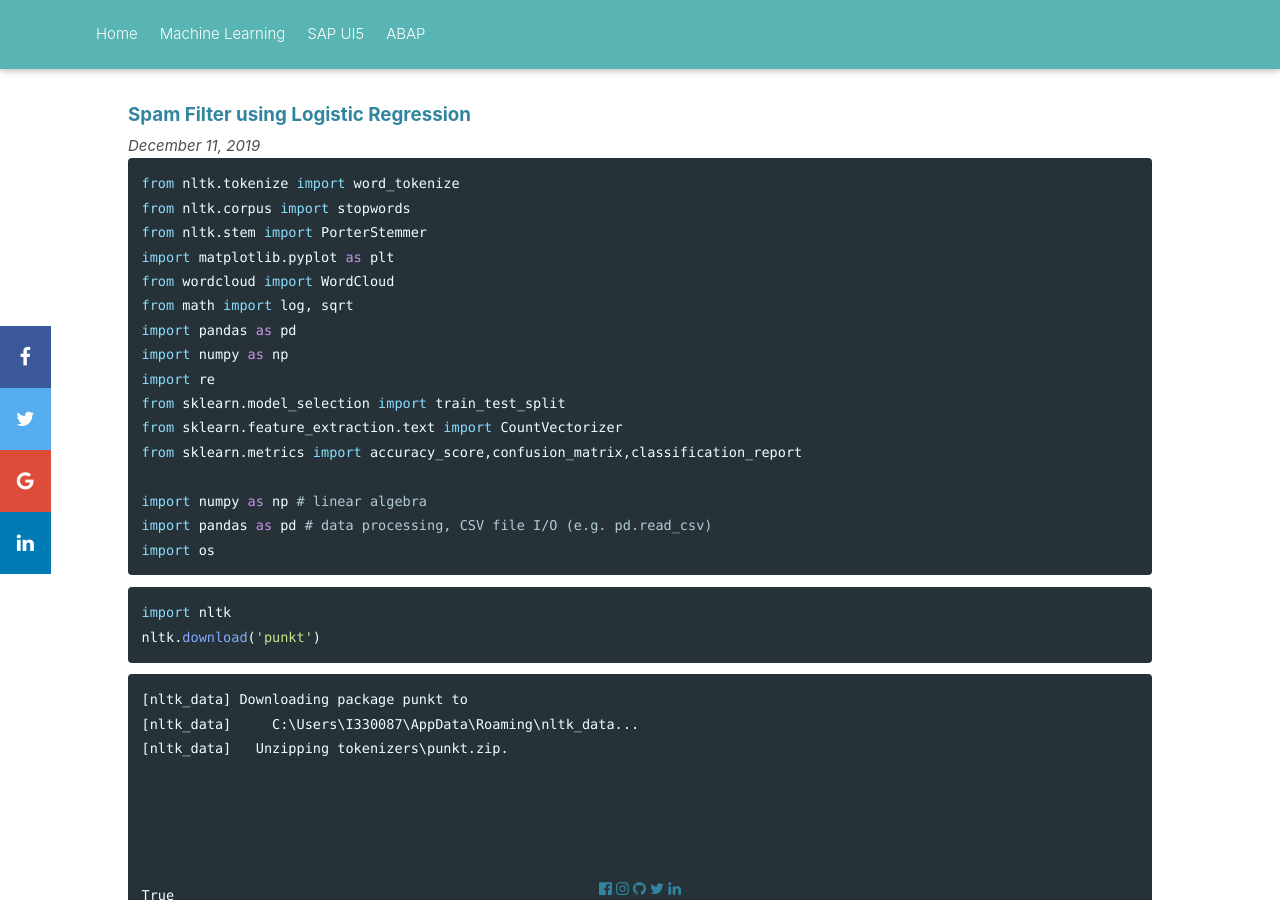
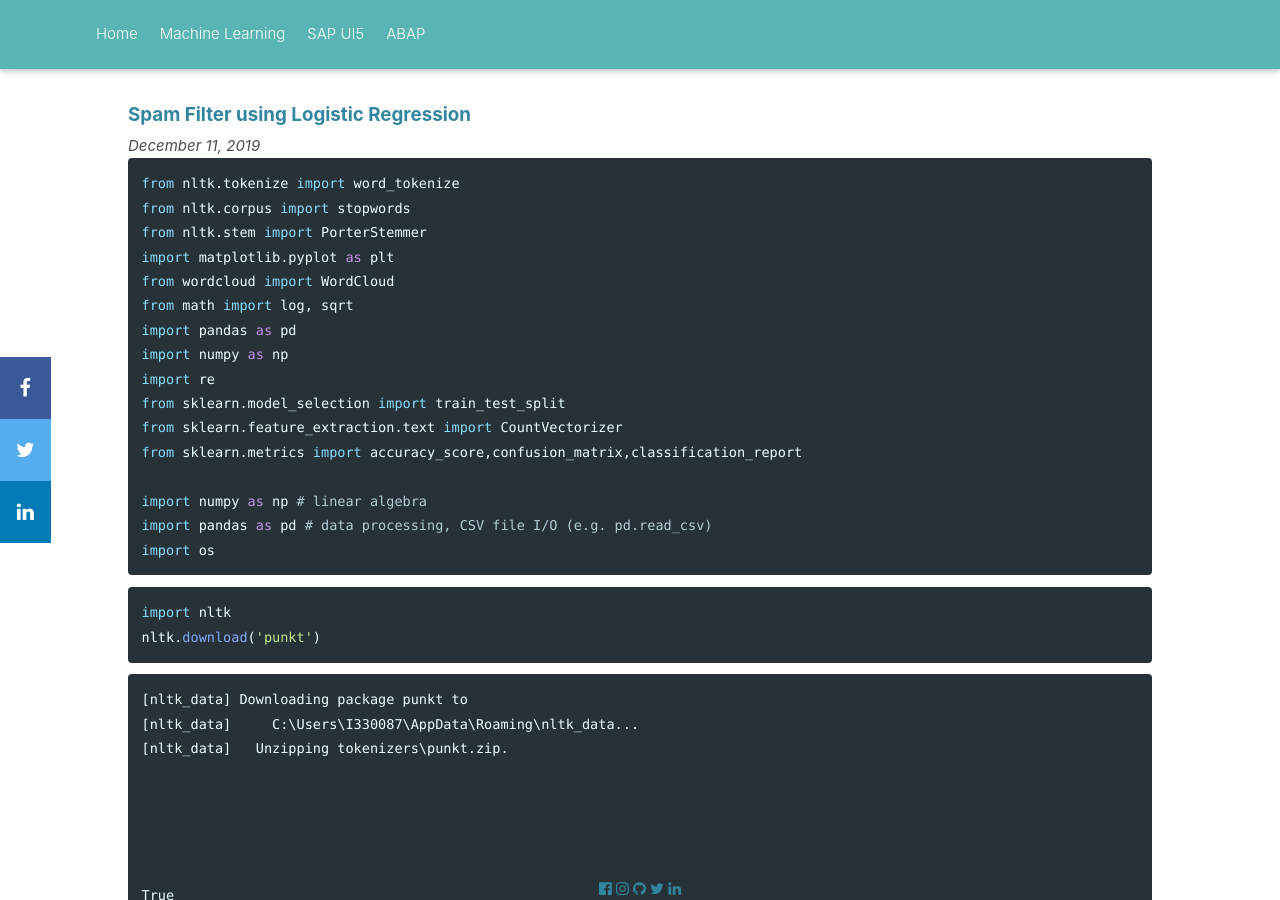
Before and after one commit to GauravChaudhary1/portfolio, a Jekyll site: the page built from _posts/2019-12-11-SpamFilter.md, in a window 1280 px wide and 900 px high. Built offline with Jekyll 4.4.1, drawn with Linux system fonts in a browser that asks for light colours; nearby versions of some CDN libraries; our own code applies the rules of GitHub Pages for plain Markdown files; library files that are not in the unit come from our copies.

Commit message:
Update share.html

```diff
--- a/_includes/share.html
+++ b/_includes/share.html
@@ -14,12 +14,6 @@
         onclick="window.open('https://twitter.com/intent/tweet?status={{ page.title }}+{{ postURLAbs | escape }}','popup','width=600,height=600'); return false;">
         <i class="fa fa-twitter"></i></a>
 
-        <!-- google plus -->
-        <a class="google icon-bar-a" href="https://plus.google.com/share?url={{ postURLAbs | escape }}"
-        target="popup"
-        onclick="window.open('https://plus.google.com/share?url={{ postURLAbs | escape }}','popup','width=600,height=600'); return false;">
-        <i class="fa fa-google"></i></a>
-
         <!-- linkedin -->
         <a class="linkedin icon-bar-a" href="https://www.linkedin.com/shareArticle?mini=true&url={{ postURLAbs | escape }}&title={{ page.title }}"
         target="popup"
```
